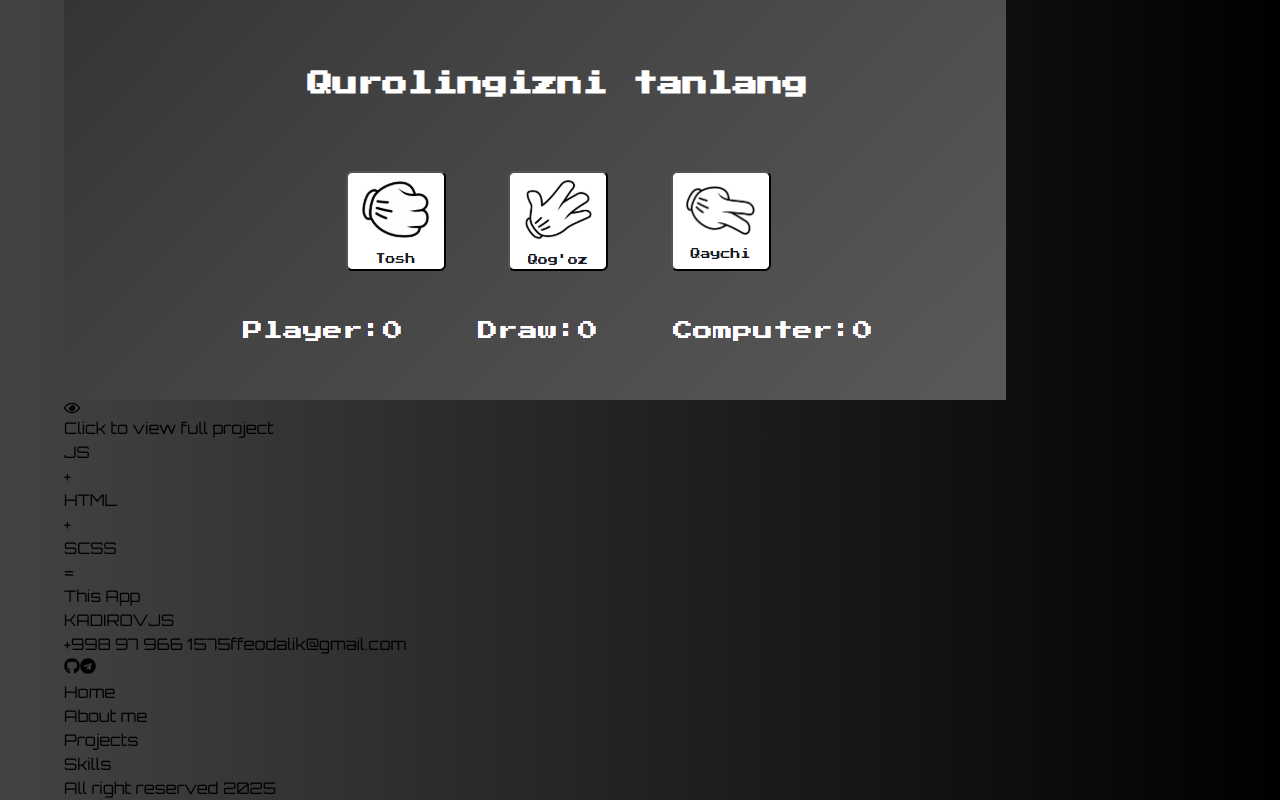
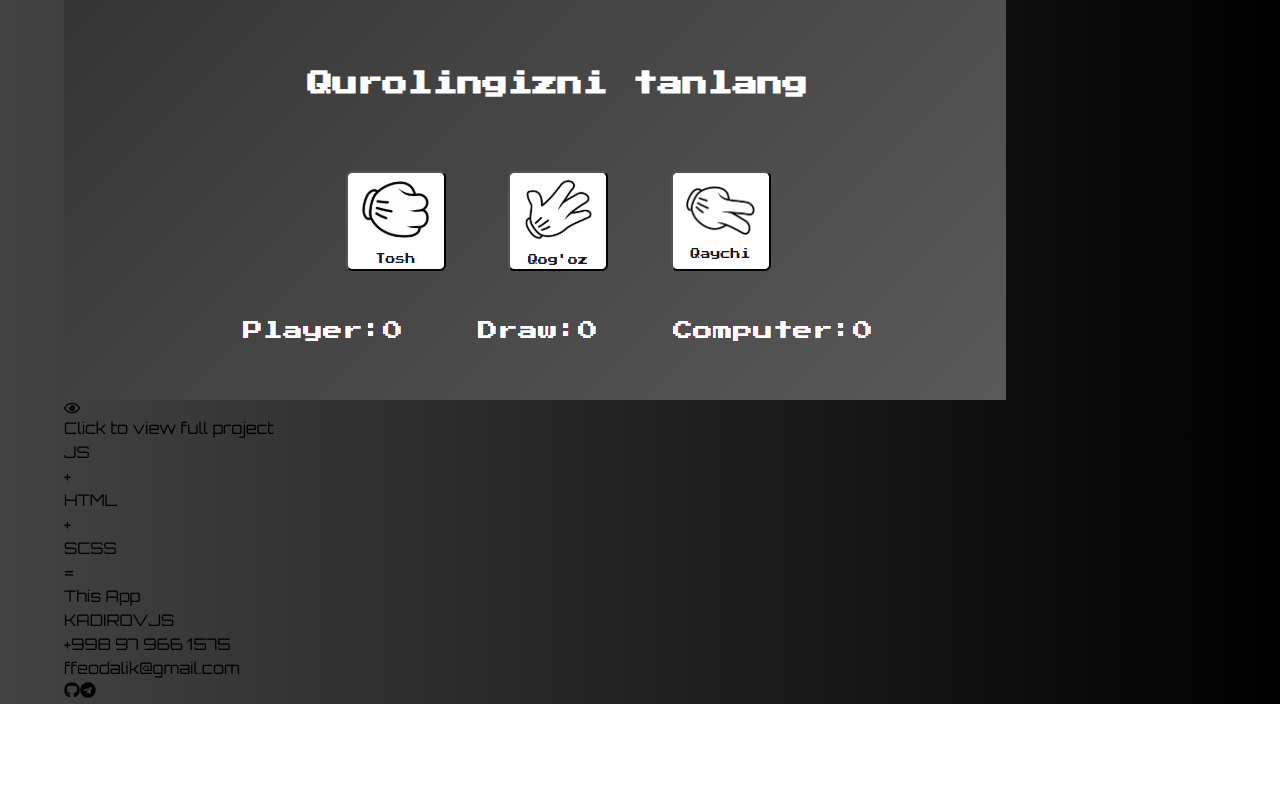
Before and after one commit to kdrv-devv/my-portfolio-site, a React (Vite) app: page / in a window 1280 px wide. Shown: the part 3632-4432 px from the top of the page. After the commit the page ends 4336 px from the top, so only its background shows below. Built offline with nearby package versions, Linux system fonts and the light colour scheme.

Commit message:
footer-finish

```diff
--- a/src/components/footer/index.tsx
+++ b/src/components/footer/index.tsx
@@ -7,43 +7,35 @@ const Footer = () => {
     <>
       <footer className="footer  flex flex-col gap-3">
 
-        <div className="footer-top">
-          <div className="container flex items-center justify-between ">
+        <div className="footer-top ">
+          <div className="container flex items-center justify-between  border-b border-[#252633] pb-[20px] max-[740px]:pb-[70px]  max-[428px]:flex-col max-[428px]:items-start max-[428px]:gap-[20px]">
             <Link to={"/"}>
               <h1 className="text-[28px] max-[376px]:text-[16px] font-[700] text-[#f2f2f2]">
                 KADIROV<span className="text-[#f7e018]">JS</span>
               </h1>
             </Link>
 
-            <div className="footer-top-right text-[10px] gap-[40px] flex items-center">
+            <div className="footer-top-right text-[10px] gap-[40px] flex items-center max-[736px]:text-[9px] max-[690px]:text-[7px] max-[580px]:flex-col max-[580px]:gap-[0px] max-[580px]:items-end max-[428px]:items-start">
                     <a className="text-[1.3em] font-[400] text-[#a7a7a7]" href="tel:+998979661575">+998 97 966 1575</a>
+
+                    <div className="flex items-center gap-[2em] ">
                     <a className="text-[1.3em] font-[400] text-[#a7a7a7]" href="mailto:ffeodalik@gmail.com">ffeodalik@gmail.com</a>
 
-                    <div className="flex items-center gap-3">
+                    <div className="social-icons flex items-center gap-[0.7em] text-[2em] text-[#a7a7a7]">
+                              <a href="https://github.com/kdrv-devv" target="_blank">   <button><FaGithub />
+                              </button></a>
 
-                    <div className="social-icons flex items-center gap-[0.7em] text-[2em] text-[#a7a7a7]">
-                            <button><FaGithub />
-                            </button>
+                            <a href="https://t.me/sarvarbek_qodirovv" target="_blank">
                             <button><FaTelegram />
                             </button>
+                            </a>
                     </div>
                     </div>
             </div>
           </div>
         </div>
 
-        <div className="footer-bottom h-[400px]">
-            <div className="container flex items-center justify-between">
 
-            <div className="footer-bottom-left flex items-center gap-[20px] text-[15px] text-[#a7a7a7] font-[400]">
-                <Link to={'/'}> <h5 className="text-[]">Home</h5> </Link>
-                <Link to={'/'}> <h5 className="text-[]">About me</h5> </Link>
-                <Link to={'/'}> <h5 className="text-[]">Projects</h5> </Link>
-                <Link to={'/'}> <h5 className="text-[]">Skills</h5> </Link>
-            </div>
-            <p>All right reserved 2025</p>
-            </div>
-        </div>
 
 
 
--- a/src/components/home-components/aboutme/index.tsx
+++ b/src/components/home-components/aboutme/index.tsx
@@ -27,7 +27,8 @@ const Aboutme = React.forwardRef<HTMLDivElement, React.HTMLAttributes<HTMLDivEle
                     <div className="right-item2 p-[3em]  rounded-[6px] flex items-center justify-between w-[90%] h-[13.7em] bg-[#4f4f4f]  max-[774px]:w-full ">
                             <div className="flex flex-col gap-[1.5em]">
                                     <h5 className="text-[3.3em] font-[700] text-[#fff]">Teacher</h5>
-                                    <Link to={"/projects"}><h6 className="underline text-[2.5em] font-[400] text-[#6cee07]">Hire me!</h6></Link>
+                                <a href="https://t.me/sarvarbek_qodirovv" target='_blank'> <h6 className="underline text-[2.5em] font-[400] text-[#6cee07]">Hire me!</h6></a>
+
                             </div>
                             <img src={qavs} alt="code img" />
                     </div>
```
